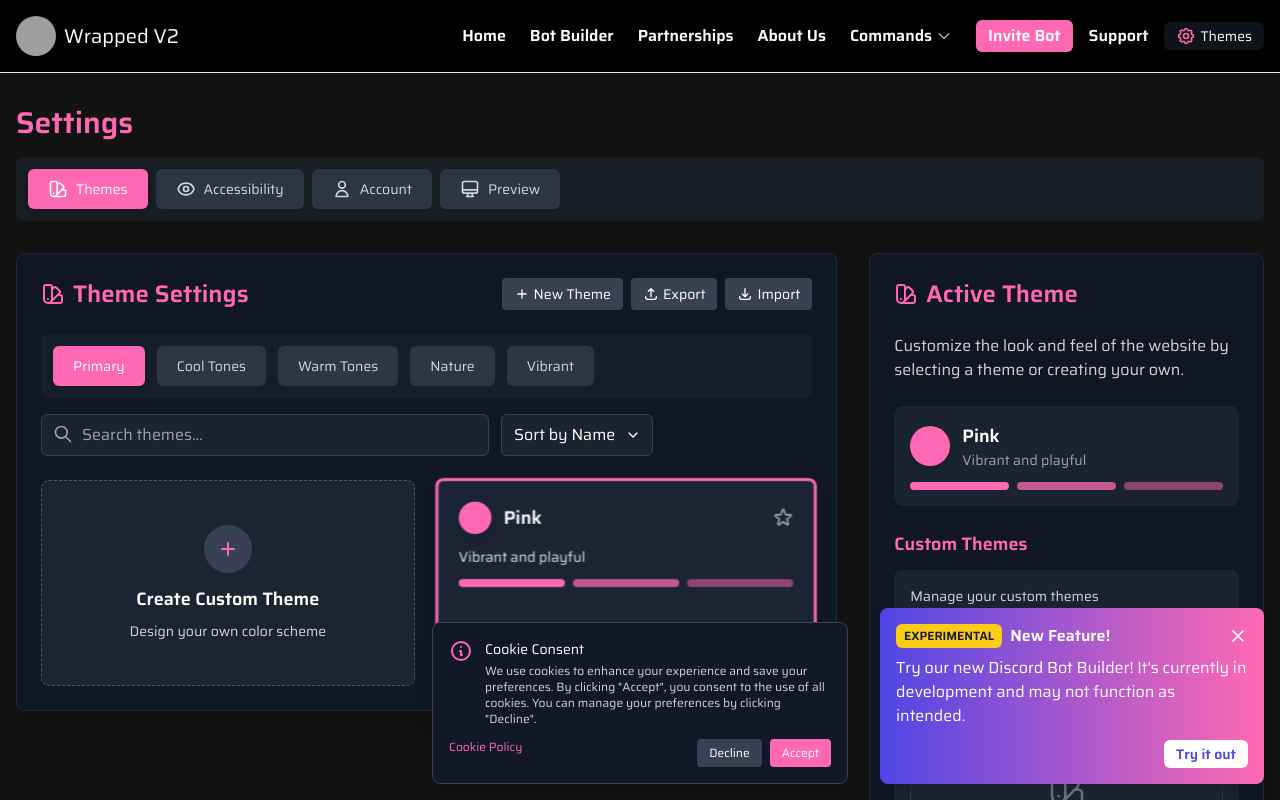
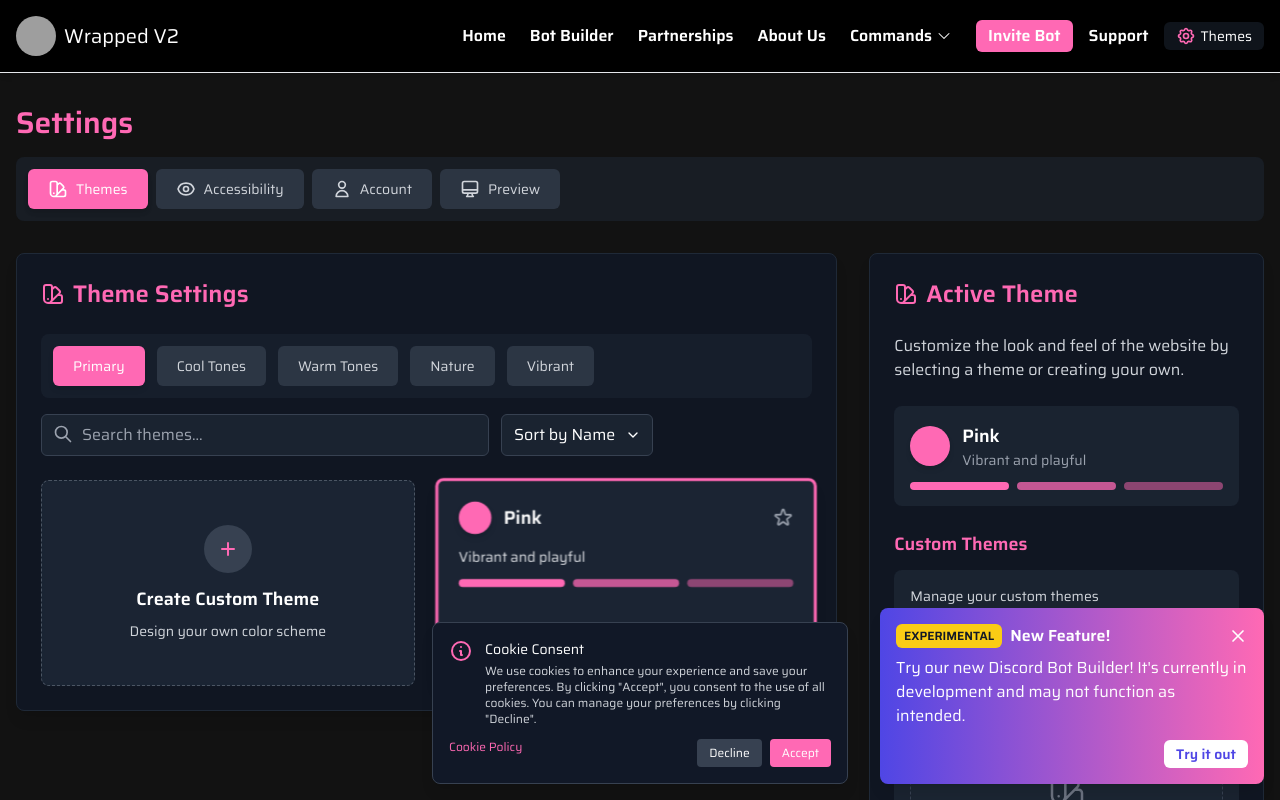
Before and after one commit to WxTaco/main-website, a React (Vite) app in the folder wrapped-v2/: page /settings in a window 1280 px wide. Shown: the top 800 px of the page. Built offline with nearby package versions, Linux system fonts and the light colour scheme; grey boxes are pictures that could not be loaded.

Commit message:
fix single import

```diff
--- a/wrapped-v2/src/pages/NewSettings.tsx
+++ b/wrapped-v2/src/pages/NewSettings.tsx
@@ -866,7 +866,7 @@ const NewSettings: React.FC = () => {
     }, 100);
   };
 
-  // Import multiple themes from a JSON file
+  // Import themes from a JSON file (supports both single theme and multiple themes)
   const importCustomThemes = (event: React.ChangeEvent<HTMLInputElement>) => {
     const file = event.target.files?.[0];
     if (!file) return;
@@ -877,29 +877,19 @@ const NewSettings: React.FC = () => {
         const content = e.target?.result as string;
         const importedData = JSON.parse(content);
 
-        // Validate the imported data
-        if (!importedData.themes || typeof importedData.themes !== 'object') {
-          throw new Error('Invalid themes file format');
-        }
-
-        const importedThemes = importedData.themes;
+        // Create a copy of the current themes
+        const updatedThemes = { ...customThemes };
         let importCount = 0;
         let skipCount = 0;
 
-        // Create a copy of the current themes
-        const updatedThemes = { ...customThemes };
-
-        // Process each imported theme
-        Object.entries(importedThemes).forEach(([key, themeData]: [string, any]) => {
-          // Validate theme data
-          if (!themeData.name || !themeData.primaryColor ||
-              !themeData.secondaryColor || !themeData.accentColor) {
-            skipCount++;
-            return;
-          }
-
-          // Create a unique key if needed
-          let themeKey = key;
+        // Check if this is a single theme file
+        if (importedData.name && importedData.primaryColor &&
+            importedData.secondaryColor && importedData.accentColor) {
+          // This is a single theme file
+          const themeData = importedData;
+
+          // Create a unique key
+          let themeKey = themeData.name.replace(/\s+/g, '_').toLowerCase();
           if (updatedThemes[themeKey]) {
             themeKey = `${themeKey}_imported_${Date.now()}`;
           }
@@ -917,16 +907,84 @@ const NewSettings: React.FC = () => {
 
           // Add to updated themes
           updatedThemes[themeKey] = themeData;
+          importCount = 1;
+        }
+        // Check if this is a themes collection file
+        else if (importedData.themes && typeof importedData.themes === 'object') {
+          const importedThemes = importedData.themes;
+
+          // Process each imported theme
+          Object.entries(importedThemes).forEach(([key, themeData]: [string, any]) => {
+            // Validate theme data
+            if (!themeData.name || !themeData.primaryColor ||
+                !themeData.secondaryColor || !themeData.accentColor) {
+              skipCount++;
+              return;
+            }
+
+            // Create a unique key if needed
+            let themeKey = key;
+            if (updatedThemes[themeKey]) {
+              themeKey = `${themeKey}_imported_${Date.now()}`;
+            }
+
+            // Ensure history exists
+            if (!themeData.history || !Array.isArray(themeData.history) || themeData.history.length === 0) {
+              themeData.history = [{
+                primaryColor: themeData.primaryColor,
+                secondaryColor: themeData.secondaryColor,
+                accentColor: themeData.accentColor,
+                version: 1,
+                timestamp: Date.now()
+              }];
+            }
+
+            // Add to updated themes
+            updatedThemes[themeKey] = themeData;
             importCount++;
           });
-
+        }
+        // Try to handle other formats
+        else if (typeof importedData === 'object') {
+          // Try to interpret as a collection of themes directly
+          Object.entries(importedData).forEach(([key, themeData]: [string, any]) => {
+            // Validate theme data
+            if (!themeData.name || !themeData.primaryColor ||
+                !themeData.secondaryColor || !themeData.accentColor) {
+              skipCount++;
+              return;
+            }
+
+            // Create a unique key if needed
+            let themeKey = key;
+            if (updatedThemes[themeKey]) {
+              themeKey = `${themeKey}_imported_${Date.now()}`;
+            }
+
+            // Ensure history exists
+            if (!themeData.history || !Array.isArray(themeData.history) || themeData.history.length === 0) {
+              themeData.history = [{
+                primaryColor: themeData.primaryColor,
+                secondaryColor: themeData.secondaryColor,
+                accentColor: themeData.accentColor,
+                version: 1,
+                timestamp: Date.now()
+              }];
+            }
+
+            // Add to updated themes
+            updatedThemes[themeKey] = themeData;
+            importCount++;
+          });
+        }
+
+        if (importCount > 0) {
           // Update state and localStorage
           setCustomThemes(updatedThemes);
           localStorage.setItem('customThemes', JSON.stringify(updatedThemes));
 
           // Show result
-        if (importCount > 0) {
-          alert(`Successfully imported ${importCount} themes${skipCount > 0 ? ` (${skipCount} skipped due to invalid format)` : ''}`);
+          alert(`Successfully imported ${importCount} theme${importCount !== 1 ? 's' : ''}${skipCount > 0 ? ` (${skipCount} skipped due to invalid format)` : ''}`);
         } else {
           alert('No valid themes found in the import file');
         }
@@ -1703,58 +1761,13 @@ const NewSettings: React.FC = () => {
             {/* Tab Content - Will be populated in the next steps */}
             {activeTab === 'themes' && (
               <div>
-                <div className="flex justify-between items-center mb-6">
+                <div className="mb-6">
                   <h2 className="text-2xl font-bold text-theme-primary flex items-center">
                     <svg xmlns="http://www.w3.org/2000/svg" className="h-6 w-6 mr-2" fill="none" viewBox="0 0 24 24" stroke="currentColor">
                       <path strokeLinecap="round" strokeLinejoin="round" strokeWidth={2} d="M7 21a4 4 0 01-4-4V5a2 2 0 012-2h4a2 2 0 012 2v12a4 4 0 01-4 4zm0 0h12a2 2 0 002-2v-4a2 2 0 00-2-2h-2.343M11 7.343l1.657-1.657a2 2 0 012.828 0l2.829 2.829a2 2 0 010 2.828l-8.486 8.485M7 17h.01" />
                     </svg>
                     Theme Settings
                   </h2>
-                  <div className="flex space-x-2">
-                    <Tooltip text="Create a new custom theme" position="top">
-                      <button
-                        className="px-3 py-1.5 bg-gray-700 text-white text-sm rounded hover:bg-gray-600 transition-colors flex items-center"
-                        onClick={() => setShowNewThemeForm(true)}
-                      >
-                        <svg xmlns="http://www.w3.org/2000/svg" className="h-4 w-4 mr-1" fill="none" viewBox="0 0 24 24" stroke="currentColor">
-                          <path strokeLinecap="round" strokeLinejoin="round" strokeWidth={2} d="M12 6v6m0 0v6m0-6h6m-6 0H6" />
-                        </svg>
-                        New Theme
-                      </button>
-                    </Tooltip>
-                    <Tooltip text="Export all your custom themes to a file" position="top">
-                      <button
-                        className="px-3 py-1.5 bg-gray-700 text-white text-sm rounded hover:bg-gray-600 transition-colors flex items-center"
-                        onClick={exportCustomThemes}
-                        disabled={Object.keys(customThemes).length === 0}
-                      >
-                        <svg xmlns="http://www.w3.org/2000/svg" className="h-4 w-4 mr-1" fill="none" viewBox="0 0 24 24" stroke="currentColor">
-                          <path strokeLinecap="round" strokeLinejoin="round" strokeWidth={2} d="M4 16v1a3 3 0 003 3h10a3 3 0 003-3v-1m-4-8l-4-4m0 0L8 8m4-4v12" />
-                        </svg>
-                        Export
-                      </button>
-                    </Tooltip>
-                    <Tooltip text="Import themes from a JSON file" position="top">
-                      <div className="relative">
-                        <input
-                          type="file"
-                          id="import-themes"
-                          className="absolute inset-0 w-full h-full opacity-0 cursor-pointer"
-                          accept=".json"
-                          onChange={importCustomThemes}
-                        />
-                        <label
-                          htmlFor="import-themes"
-                          className="px-3 py-1.5 bg-gray-700 text-white text-sm rounded hover:bg-gray-600 transition-colors flex items-center cursor-pointer"
-                        >
-                          <svg xmlns="http://www.w3.org/2000/svg" className="h-4 w-4 mr-1" fill="none" viewBox="0 0 24 24" stroke="currentColor">
-                            <path strokeLinecap="round" strokeLinejoin="round" strokeWidth={2} d="M4 16v1a3 3 0 003 3h10a3 3 0 003-3v-1m-4-4l-4 4m0 0l-4-4m4 4V4" />
-                          </svg>
-                          Import
-                        </label>
-                      </div>
-                    </Tooltip>
-                  </div>
                 </div>
 
                 {/* Theme Categories */}
@@ -2653,8 +2666,10 @@ const NewSettings: React.FC = () => {
                       </Tooltip>
                       <Tooltip text="Import a theme from a JSON file" position="top">
                         <label className="w-full bg-gradient-to-r from-gray-700 to-gray-800 hover:from-gray-600 hover:to-gray-700 text-white px-4 py-2 rounded-md text-sm flex items-center justify-center shadow-md hover:shadow-lg transition-all duration-200 cursor-pointer">
-                          <svg xmlns="http://www.w3.org/2000/svg" className="h-4 w-4 mr-2" fill="none" viewBox="0 0 24 24" stroke="currentColor">
-                            <path strokeLinecap="round" strokeLinejoin="round" strokeWidth={2} d="M4 16v-1a3 3 0 013-3h10a3 3 0 013 3v1m-4-8l-4-4m0 0L8 8m4-4v12" />
+                          <svg xmlns="http://www.w3.org/2000/svg" className="h-4 w-4 mr-2" viewBox="0 0 24 24" fill="none" stroke="currentColor" strokeWidth="2" strokeLinecap="round" strokeLinejoin="round">
+                            <path d="M21 15v4a2 2 0 0 1-2 2H5a2 2 0 0 1-2-2v-4" />
+                            <polyline points="17 8 12 3 7 8" />
+                            <line x1="12" y1="3" x2="12" y2="15" />
                           </svg>
                           Import
                           <input
@@ -2721,14 +2736,14 @@ const NewSettings: React.FC = () => {
                           Export All Themes
                         </button>
                       </Tooltip>
-                      <Tooltip text="Import multiple themes from a file" position="top">
+                      <Tooltip text="Import themes from a file" position="top">
                         <label className="w-full bg-gradient-to-r from-gray-700 to-gray-800 hover:from-gray-600 hover:to-gray-700 text-white px-4 py-2.5 rounded-md text-sm flex items-center justify-center shadow-md hover:shadow-lg transition-all duration-200 cursor-pointer">
                           <svg xmlns="http://www.w3.org/2000/svg" className="h-5 w-5 mr-2" viewBox="0 0 24 24" fill="none" stroke="currentColor" strokeWidth="2" strokeLinecap="round" strokeLinejoin="round">
                             <path d="M21 15v4a2 2 0 0 1-2 2H5a2 2 0 0 1-2-2v-4" />
                             <polyline points="17 8 12 3 7 8" />
                             <line x1="12" y1="3" x2="12" y2="15" />
                           </svg>
-                          Import All Themes
+                          Import Themes
                           <input
                             type="file"
                             accept=".json"
```
Lines whose indentation alone changed are shown as unchanged.
